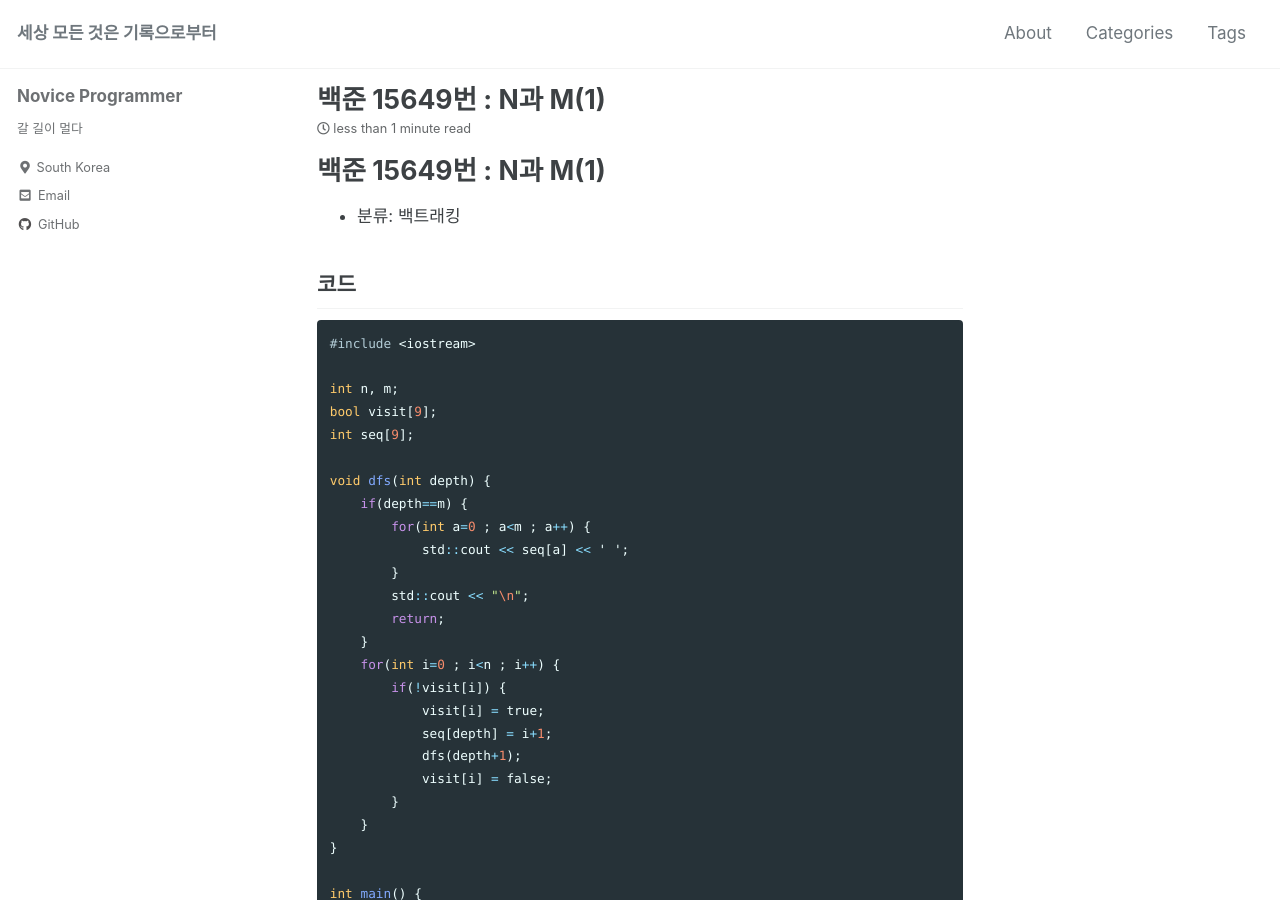
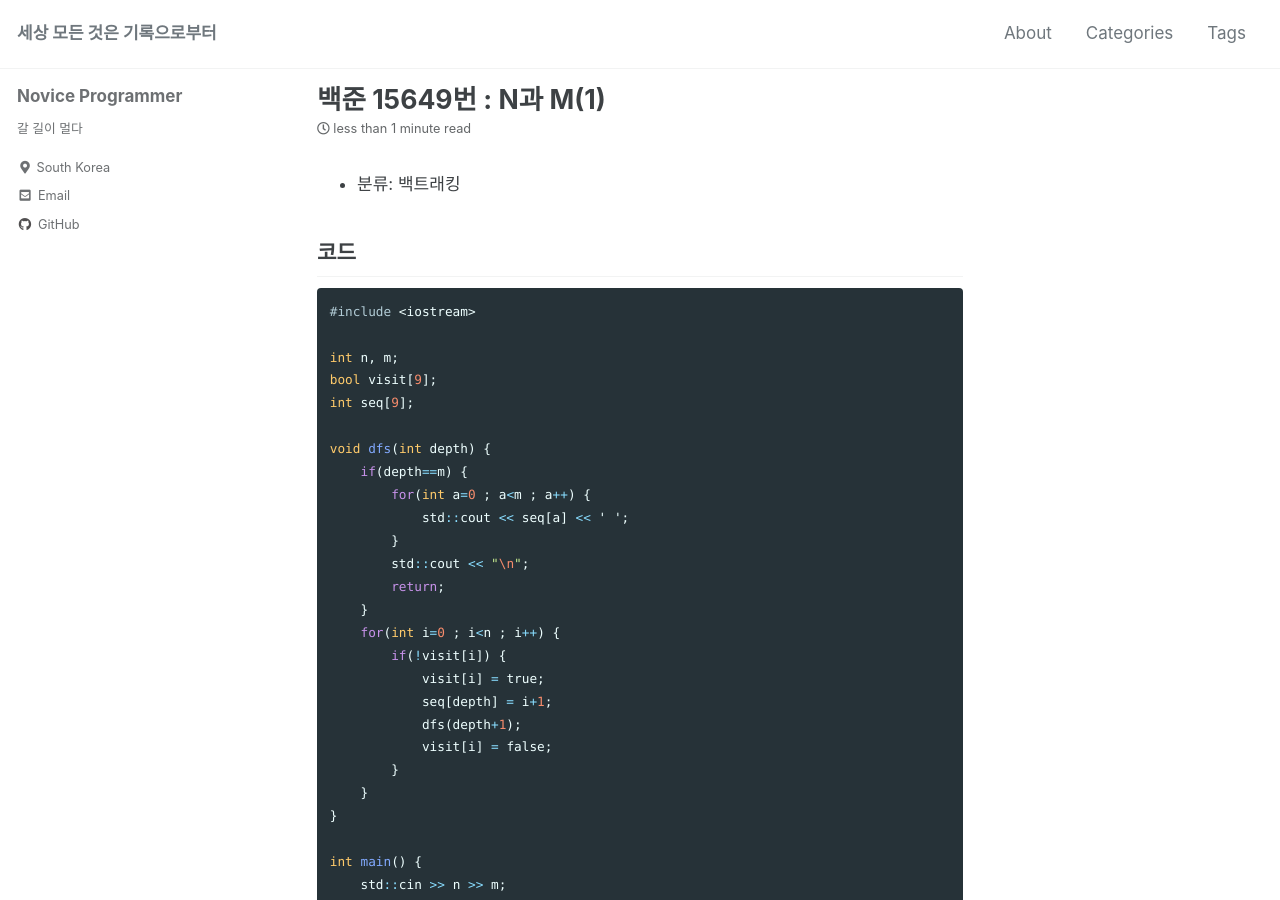
Before and after one commit to JuTaK97/JuTaK97.github.io, a Jekyll site: the page built from _posts/2022-02-07-baekjoon-15649.md, in a window 1280 px wide and 900 px high. Built offline with Jekyll 4.4.1, drawn with Linux system fonts in a browser that asks for light colours; cached includes are drawn as plain includes.

Commit message:
Update 2022-02-07-baekjoon-15649.md

```diff
--- a/_posts/2022-02-07-baekjoon-15649.md
+++ b/_posts/2022-02-07-baekjoon-15649.md
@@ -9,7 +9,7 @@ tags :
   - silver
 last_modified_at: 2020-02-07T16:59:00-05:00
 ---
-# 백준 15649번 : N과 M(1)
+
 - 분류: 백트래킹
 
 ## 코드
```
